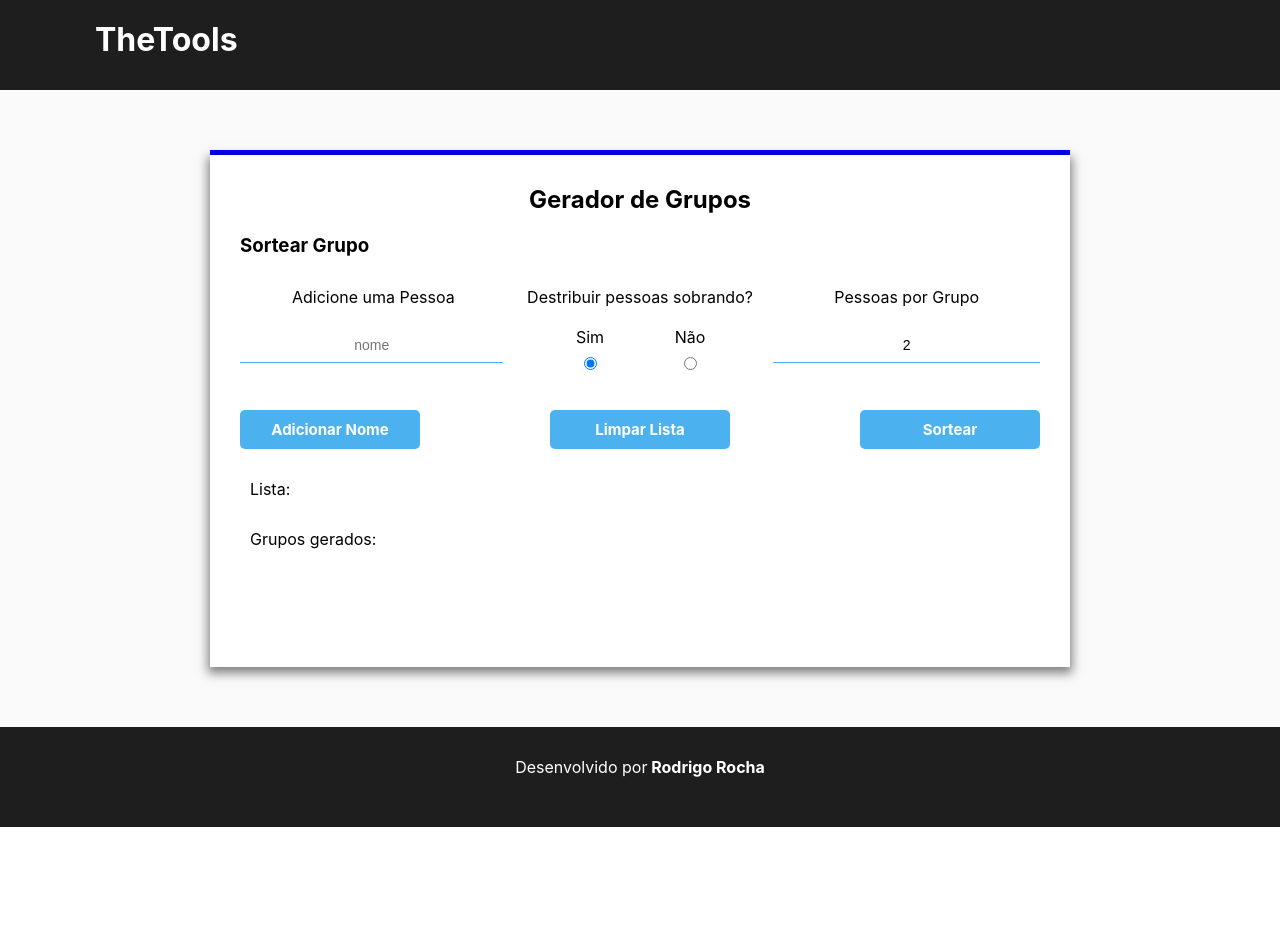
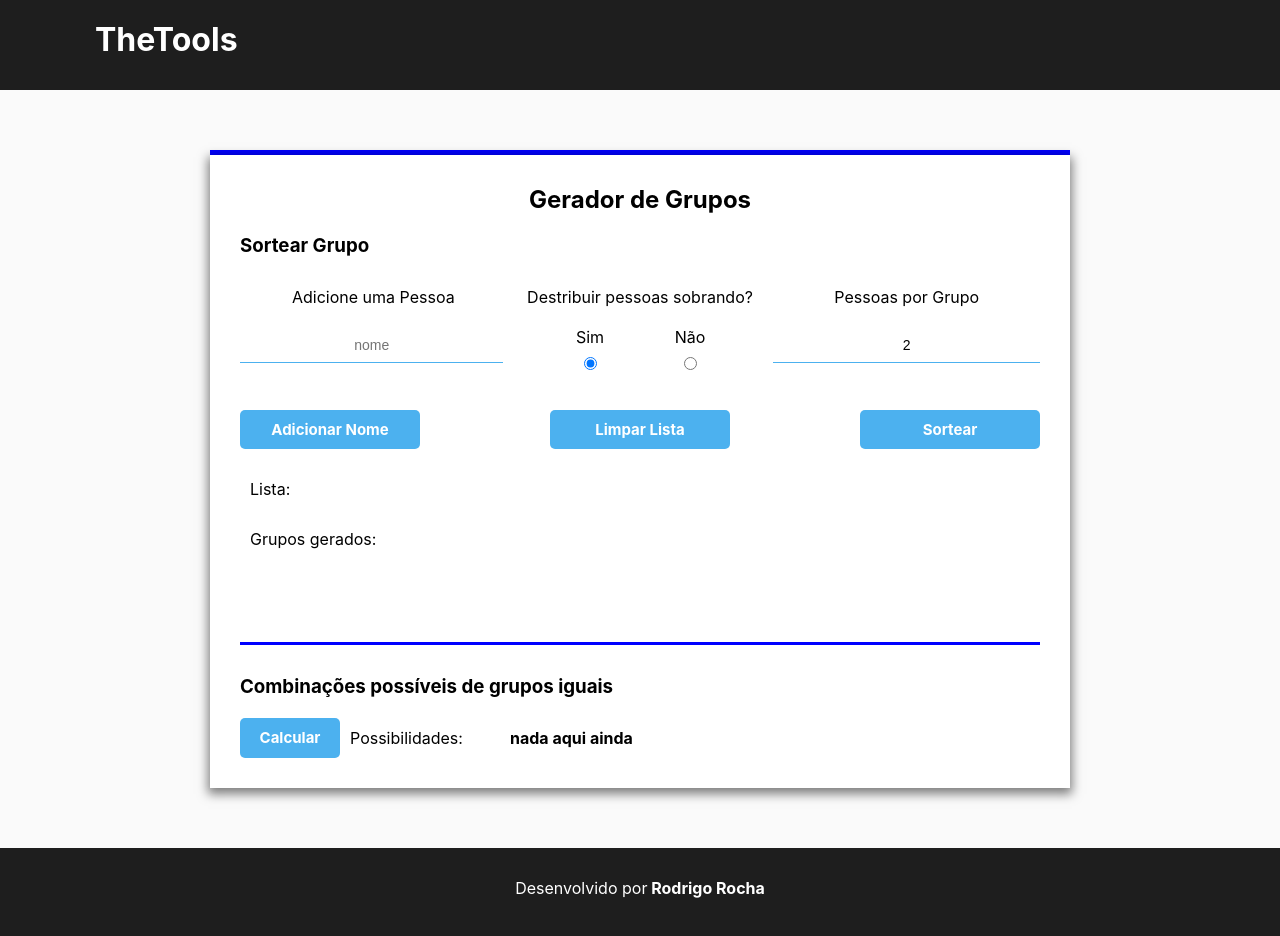
Before and after one commit to rodrigogomesrc/TheTools, a React (Create React App) app: page /gerador-de-grupos in a window 1280 px wide. Shown: the top 936 px of the page. Before the commit the page ends 827 px from the top, so only its background shows below. Built offline with nearby package versions, Linux system fonts and the light colour scheme.

Commit message:
calculate the groups combinations only on code

```diff
--- /dev/null
+++ b/src/components/GroupsSuggestion.js
@@ -0,0 +1,57 @@
+import React, { Component } from 'react'
+
+export class GroupsSuggestion extends Component {
+
+    state = {
+
+        possibilities: []
+    }
+
+    calculate = () => {
+
+        const people = this.props.data.length;
+        let dividers = [];
+        let combinations = [];
+        let group;
+        let quantity;
+
+        for (let index = 2; index <= people; index++) {
+
+            if(people % index === 0){
+
+                dividers.push(index);
+            }
+        }
+
+        for (let index = 0; index < dividers.length; index++) {
+
+            group = [];
+            quantity = people / dividers[index];
+            group.push(quantity);
+            group.push(dividers[index]);
+            combinations.push(group);
+        }
+
+        console.log("grupos possíveis");
+        console.log(combinations);
+    }
+
+    render() {
+        return (
+            <div className="full-row">
+               <h3>Combinações possíveis de grupos iguais</h3>
+               <div className="sortear-row">
+                    <div className="button sorteio-button" onClick={this.calculate}>Calcular</div>
+                    <div className="title sorteio-title">Possibilidades: </div>
+                    <div className="results">
+                    {
+                        "nada aqui ainda"
+                    }
+                    </div>
+                </div>
+            </div>
+        )
+    }
+}
+
+export default GroupsSuggestion
--- a/src/components/pages/SorteioGrupos.js
+++ b/src/components/pages/SorteioGrupos.js
@@ -1,5 +1,7 @@
 import React, { Component } from 'react';
 import './SorteioGrupos.css';
+import './../GroupsSuggestion';
+import GroupsSuggestion from './../GroupsSuggestion';
 
 export default class SorteioGrupos extends Component {
 
@@ -340,6 +342,10 @@ export default class SorteioGrupos extends Component {
                                     this.error()
                                 }
                             </div>
+                            <div className="row-full" id="partition">
+                                <div></div>
+                            </div>
+                            <GroupsSuggestion data={this.state}></GroupsSuggestion>
                     </div>
                 </div>
             </div>
```
